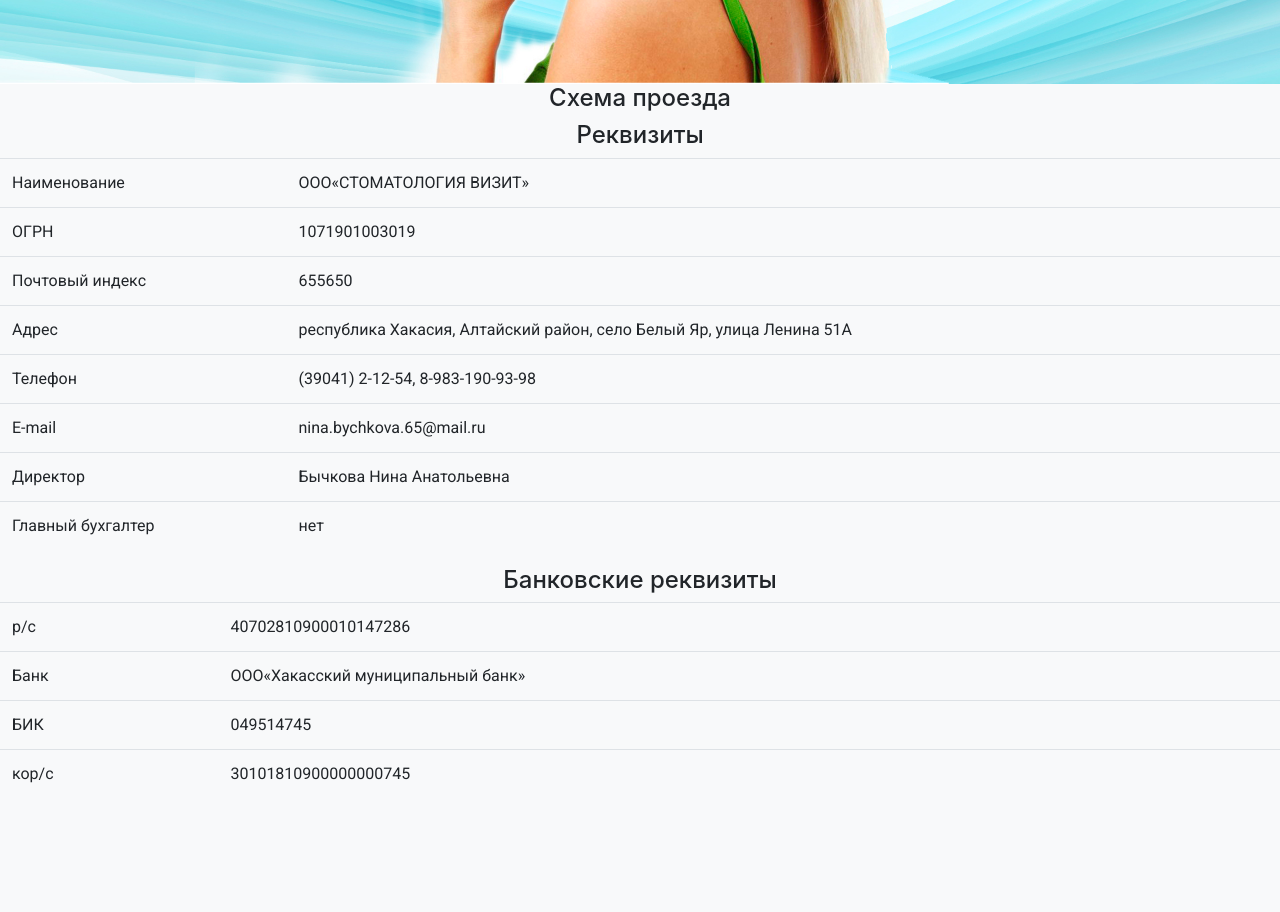
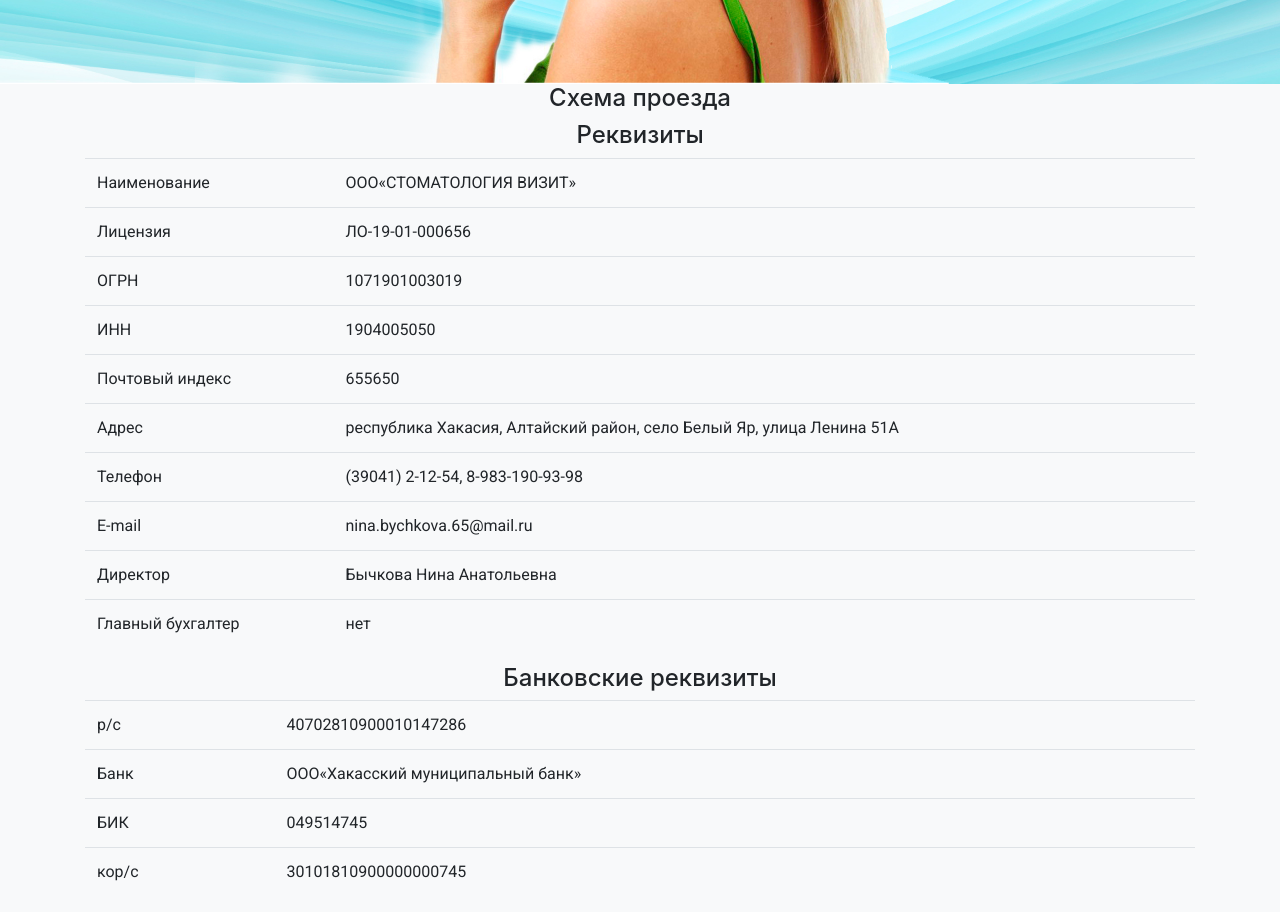
Before and after one commit to Nihi1anth/nihi1anth.github.io, a website: page index.html in a window 1280 px wide. Shown: the part 620-1532 px from the top of the page. Before the commit the page ends 1434 px from the top, so only its background shows below. Drawn offline with nearby package versions, Linux system fonts and the light colour scheme.

Commit message:
Добавлен номер лицензии и ИНН

```diff
--- a/index.html
+++ b/index.html
@@ -65,6 +65,8 @@
       src="https://api-maps.yandex.ru/services/constructor/1.0/js/?um=constructor%3A42f215b0d99b654c08fff87f9a0bdbd211abe42be92eebee38649528a07516c9&amp;width=100%25&amp;height=300&amp;lang=ru_RU&amp;scroll=true"></script>
   </div>
 
+  <div class="container">
+
     <div id="props">
       <h2>Реквизиты</h2>
       <table class="table">
@@ -74,8 +76,16 @@
             <td>ООО&laquo;СТОМАТОЛОГИЯ ВИЗИТ&raquo;</td>
           </tr>
           <tr>
+            <td>Лицензия</td>
+            <td>ЛО-19-01-000656</td>
+          </tr>
+          <tr>
             <td>ОГРН</td>
             <td>1071901003019</td>
+          </tr>
+          <tr>
+            <td>ИНН</td>
+            <td>1904005050</td>
           </tr>
           <tr>
             <td>Почтовый индекс</td>
@@ -128,6 +138,8 @@
         </tbody>
       </table>
     </div>
+  </div>
+
 
   <script src="https://code.jquery.com/jquery-3.3.1.slim.min.js"
     integrity="sha384-q8i/X+965DzO0rT7abK41JStQIAqVgRVzpbzo5smXKp4YfRvH+8abtTE1Pi6jizo"
```
Lines whose indentation alone changed are shown as unchanged.
